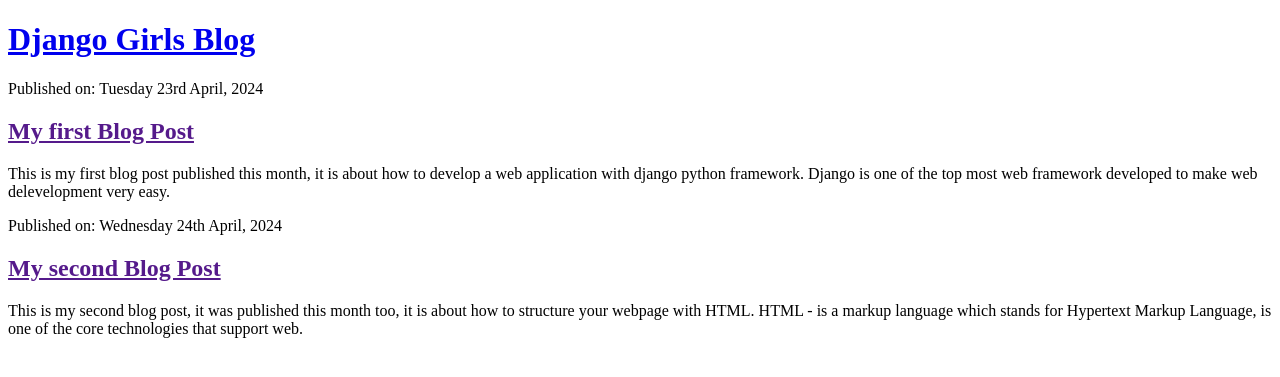
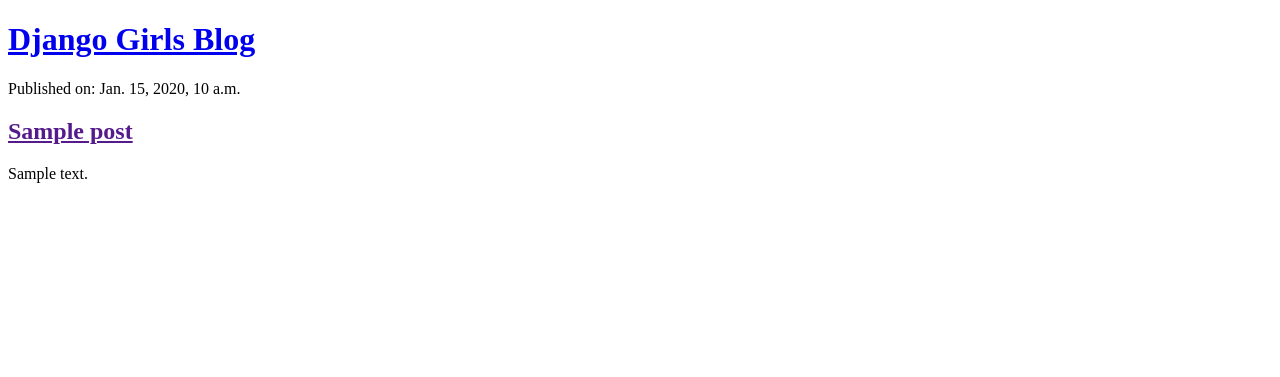
Before and after one commit to zadvajr/my-first-blog, a Django app: page / in a window 1280 px wide. Shown: the top 377 px of the page. Run offline with Django 5.2, Linux system fonts and the light colour scheme; tables that the repository leaves empty hold one stand-in row (values such as "Sample post").

Commit message:
Added posts to show from models

```diff
--- a/blog/templates/blog/post_list.html
+++ b/blog/templates/blog/post_list.html
@@ -10,16 +10,12 @@
         <h1><a href="/">Django Girls Blog</a></h1>
     </header>
 
+    {% for post in posts %}
     <article>
-        <time>Published on: Tuesday 23rd April, 2024</time>
-        <h2><a href="">My first Blog Post</a></h2>
-        <p>This is my first blog post published this month, it is about how to develop a web application with django python framework. Django is one of the top most web framework developed to make web delevelopment very easy.</p>
+        <time>Published on: {{ post.published_date }}</time>
+        <h2><a href="">{{ post.title }}</a></h2>
+        <p>{{ post.text |linebreaksbr }}</p>
     </article>
-
-    <article>
-        <time>Published on: Wednesday 24th April, 2024</time>
-        <h2><a href="">My second Blog Post</a></h2>
-        <p>This is my second blog post, it was published this month too, it is about how to structure your webpage with HTML. HTML - is a markup language which stands for Hypertext Markup Language, is one of the core technologies that support web.</p>
-    </article>
+    {% endfor %}
 </body>
 </html>
--- a/blog/views.py
+++ b/blog/views.py
@@ -1,5 +1,10 @@
 from django.shortcuts import render
+from .models import Post
+from django.utils import timezone
 
 # Create your views here.
 def post_list(request):
-    return render(request, 'blog/post_list.html', {})
+    posts = Post.objects.filter(published_date__lte=timezone.now()).order_by('published_date')
+    return render(request, 'blog/post_list.html', {
+        'posts': posts
+    })
```
